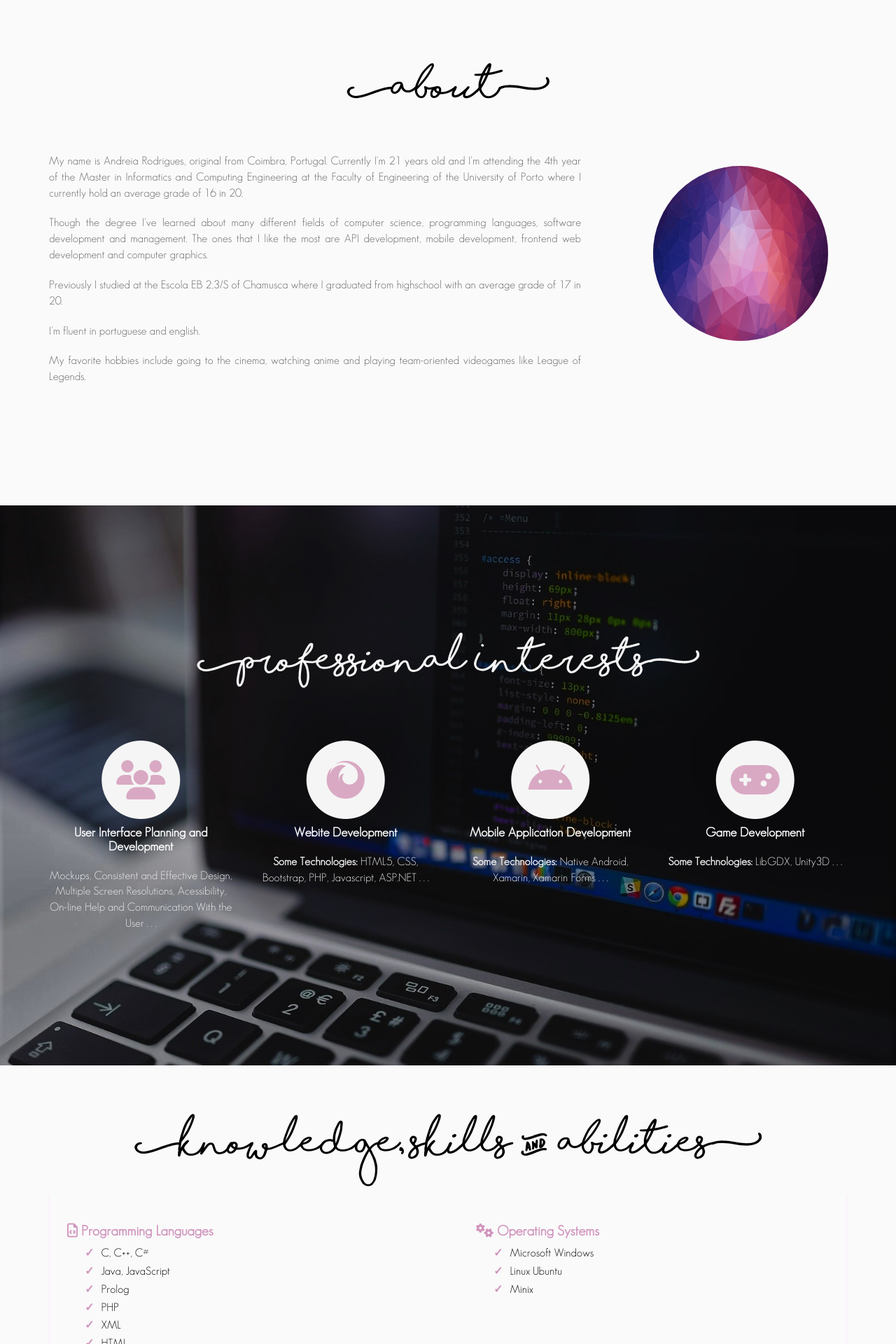
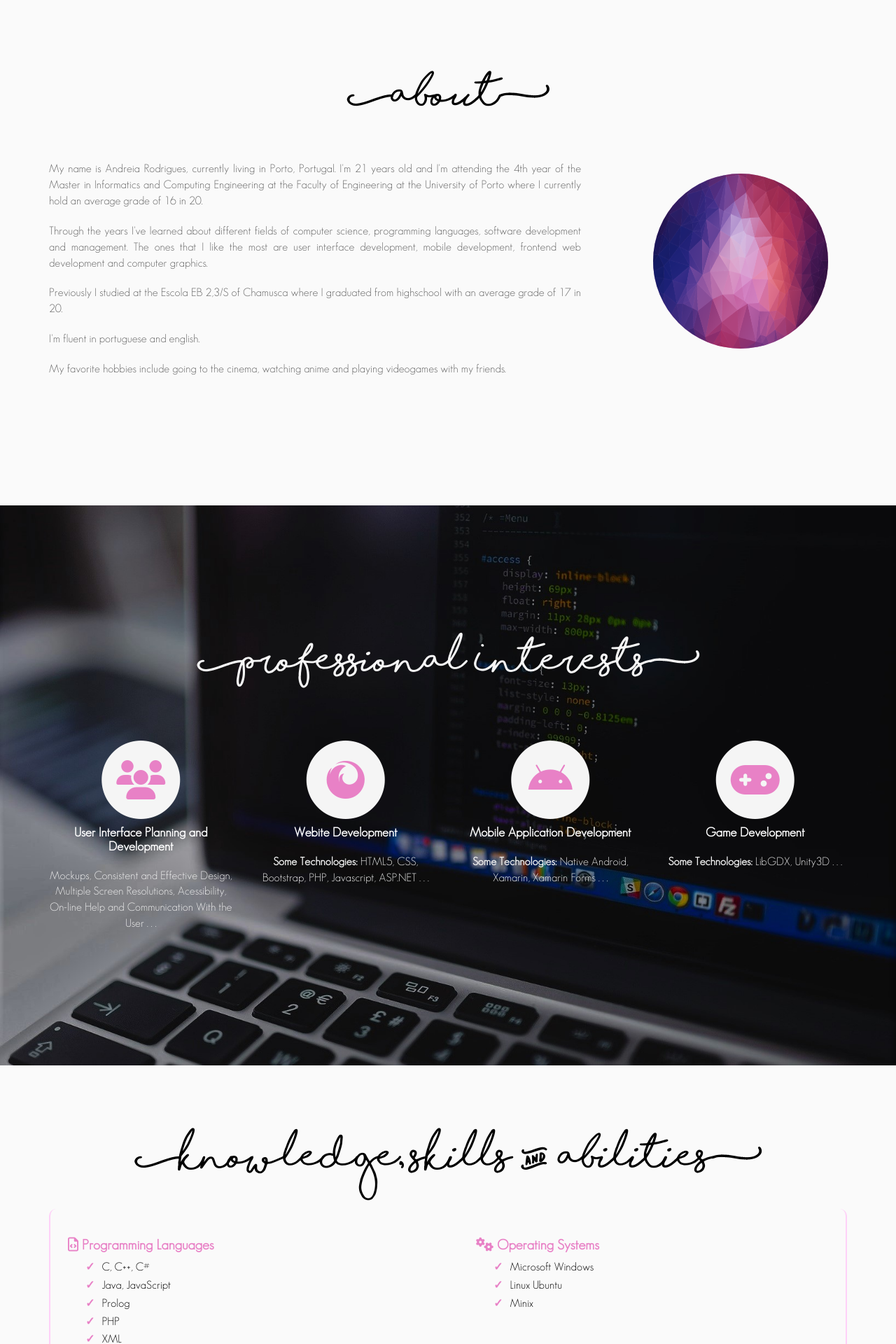
Before and after one commit to andreiacarodrigues/andreiacarodrigues.github.io, a PHP site: page / in a window 1280 px wide. Shown: the part 880-2800 px from the top of the page at 70% size. Run offline with PHP 8.4, Linux system fonts and the light colour scheme; some libraries are stand-ins or nearby versions.

Commit message:
almost finished

```diff
--- a/css/style.css
+++ b/css/style.css
@@ -10,6 +44,11 @@
 @font-face {
     font-family: bodyFont;
     src: url(../res/fonts/GeosansLight.ttf);
+}
+
+@font-face {
+    font-family: topFont;
+    src: url(../res/fonts/SwirlintheWonderland-Regular.ttf);
 }
 
 /* END - General - Fonts */
@@ -299,13 +338,17 @@ hr {
 #about{
     width: 100%;
     min-height: 100%;
-    padding: 50px 0;
+    padding: 30px 0;
     -webkit-background-size: cover;
     -moz-background-size: cover;
     background-size: cover;
     -o-background-size: cover;
     display: flex;
     align-items: center;
+}
+
+#about p{
+    font-size: 16px;
 }
 
 #about{
@@ -326,7 +369,7 @@ hr {
 #interests{
     width: 100%;
     min-height: 100%;
-    padding: 50px 0;
+    padding: 30px 0;
     background: url(../res/img/skills11.jpg) no-repeat center center fixed;
     -webkit-background-size: cover;
     -moz-background-size: cover;
@@ -349,7 +392,7 @@ hr {
 }
 
 #interests .interest-item .fa-stack-1x{
-    color: #d9a9c3;
+    color: #e881c6;
 }
 
 #interests h4{
@@ -366,7 +409,7 @@ hr {
 #skills {
     width: 100%;
     min-height: 100%;
-    padding: 70px 0;
+    padding: 90px 0;
     -webkit-background-size: cover;
     -moz-background-size: cover;
     background-size: cover;
@@ -390,8 +433,12 @@ hr {
 
 #skills h3 {
     font-size: 20px;
-    font-weight: 900;
-    color: #d094bd;
+    font-weight: bolder;
+}
+
+#skills h3, #skills i.fa, #skills li:before{
+    color: #e881c6;
+
 }
 
 #skills p {
@@ -400,7 +447,6 @@ hr {
 
 #skills i.fa {
     font-size: 20px;
-    color: #d094bd;
     transition: all 0.5s;
 }
 
@@ -408,28 +454,23 @@ hr {
     margin-bottom: 3px;
     list-style: none;
     padding: 0;
-    font-size: 15px;
+    font-size: 16px;
     color: #000000 !important;
     font-weight: 500;
 }
 #skills li:before {
     content: "✓";
-    font-weight: 600;
+    font-weight: bolder;
     padding-right: 10px;
-    color: #d094bd;
 }
-/*
-#skills #skills-list{
-    border-width: 1px;
-    border-style: solid;
-    border-color: rgba(255, 197, 247, 0.33);*/
 
 #skills #skills-list{
-    border-left-width: 1px;
-    border-right-width: 1px;
+    border-left-width: 2px;
+    border-right-width: 2px;
     border-left-style: solid;
     border-right-style: solid;
-    border-color: rgba(255, 197, 247, 0.33);
+    border-radius: 10px;
+    border-color: rgba(255, 197, 247, 0.77);
 }
 
 @media (max-width: 780px) {
--- a/js/main.js
+++ b/js/main.js
@@ -23,7 +23,7 @@ function main() {
 
     $('body').scrollspy({
         target: '#navbar',
-        offset: 54
+        offset: 80
     });
 
 	// Preloader */
@@ -61,11 +61,6 @@ function main() {
         }
     });
 
-    $('body').scrollspy({
-        target: '.navbar-default',
-        offset: 80
-    })
-
   	// Portfolio Isotope Filter
     $(window).load(function() {
         var $container = $('.portfolio-items');
@@ -94,6 +89,16 @@ function main() {
 
     });
 
+    window.onscroll = function() {scrollFunction()};
+
+    function scrollFunction() {
+        if (document.body.scrollTop > 20 || document.documentElement.scrollTop > 20) {
+            document.getElementById("top-btn").style.display = "block";
+        } else {
+            document.getElementById("top-btn").style.display = "none";
+        }
+    }
+
     // jQuery Parallax
     function initParallax() {
         $('#intro').parallax("100%", 0.3);
--- a/templates/footer.php
+++ b/templates/footer.php
@@ -17,3 +17,13 @@
 <script type="text/javascript" src="js/introduction.js"></script>
 </body>
 </html>
+
+
+<script>
+    function goToTop() {
+        if (window.scrollY>0) {
+            window.scrollTo(0,window.scrollY-20)
+            setTimeout("goToTop()",10)
+        }
+    }
+</script>
--- a/templates/navbar.php
+++ b/templates/navbar.php
@@ -3,7 +3,7 @@
     <div class="container">
         <div class="navbar-header">
             <button type="button" class="navbar-toggle" data-toggle="collapse" data-target=".navbar-main-collapse"> <i class="fa fa-bars"></i> </button>
-            <a class="navbar-brand page-scroll" href="#page-top">TOP</a> </div>
+            <a class="navbar-brand page-scroll" href="#page-top"></a> </div>
 
         <!-- Collect the nav links, forms, and other content for toggling -->
         <div class="collapse navbar-collapse navbar-right navbar-main-collapse">
--- a/views/home.php
+++ b/views/home.php
@@ -1,3 +1,5 @@
+<button onclick="goToTop()" id="top-btn" title="Go to top"><i class="fa fa-caret-up"></i></button>
+
 <!-- Introduction -->
 <div id="introduction" class="panel">
     <div id="intro-body">
@@ -35,15 +37,15 @@
         <div class="col-md-8">
             <div class="row">
                 <div id="about-text">
-                    <p>My name is Andreia Rodrigues, original from Coimbra, Portugal. Currently I'm 21 years old and I'm attending the 4th year
-                        of the Master in Informatics and Computing Engineering at the Faculty of Engineering of the University of Porto
+                    <p>My name is Andreia Rodrigues, currently living in Porto, Portugal. I'm 21 years old and I'm attending the 4th year
+                        of the Master in Informatics and Computing Engineering at the Faculty of Engineering at the University of Porto
                         where I currently hold an average grade of 16 in 20.</p>
-                    <p>Though the degree I've learned about many different fields of computer science, programming languages,
-                        software development and management. The ones that I like the most are API development, mobile development,
+                    <p>Through the years I've learned about different fields of computer science, programming languages,
+                        software development and management. The ones that I like the most are user interface development, mobile development,
                         frontend web development and computer graphics. </p>
                     <p>Previously I studied at the Escola EB 2,3/S of Chamusca where I graduated from highschool with an average grade of 17 in 20.</p>
                     <p>I'm fluent in portuguese and english.</p>
-                    <p>My favorite hobbies include going to the cinema, watching anime and playing team-oriented videogames like League of Legends.</p>
+                    <p>My favorite hobbies include going to the cinema, watching anime and playing videogames with my friends.</p>
                 </div>
             </div>
         </div>
```
Also changed, not shown: other parts of css/style.css (+50 -9 lines), res/fonts/SwirlintheWonderland-Regular.ttf (added), res/img/down.png. Lines whose indentation alone changed are shown as unchanged.
